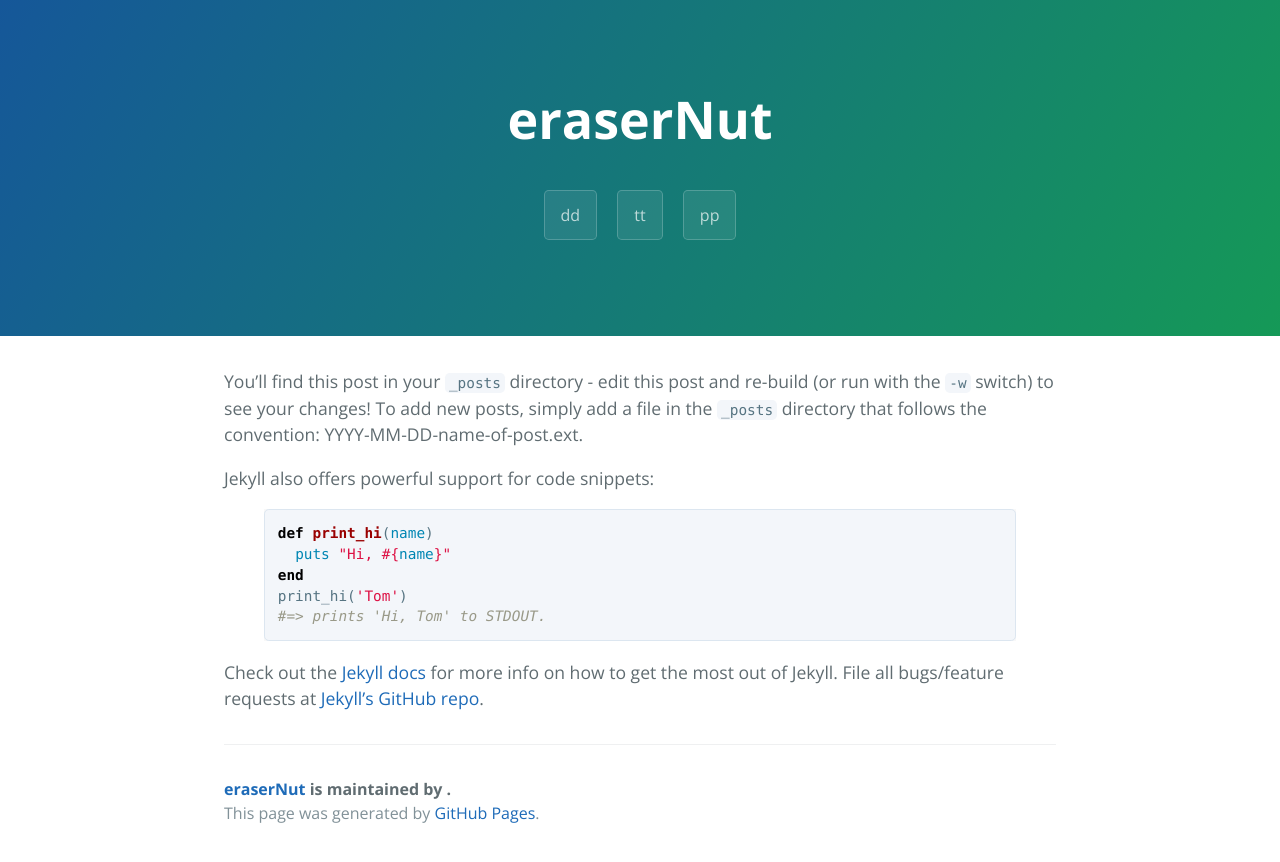
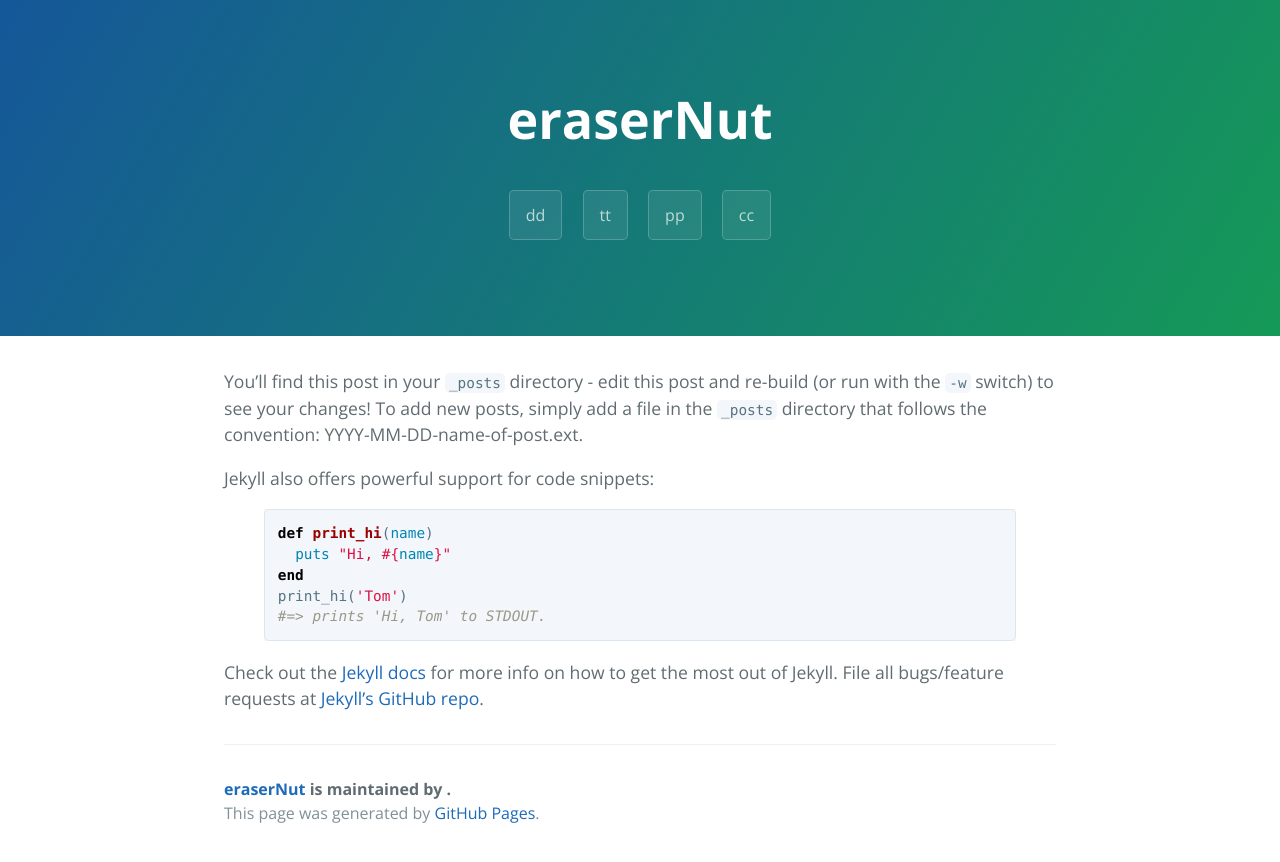
Before and after one commit to eraserNut/eraserNut.github.io, a Jekyll site: the page built from _posts/2016-02-12-sample-content.markdown, in a window 1280 px wide. Shown: the top 862 px of the page. Built offline with Jekyll 4.4.1, drawn with Linux system fonts in a browser that asks for light colours.

Commit message:
Update page-header.html

```diff
--- a/_includes/page-header.html
+++ b/_includes/page-header.html
@@ -4,4 +4,6 @@
   <a href="https://www.baidu.com/" class="btn">dd</a>
   <a href="https://www.baidu.com/" class="btn">tt</a>
   <a href="https://www.baidu.com/" class="btn">pp</a>
+  <a href="https://www.baidu.com/" class="btn">cc</a>
+
 </section>
```
